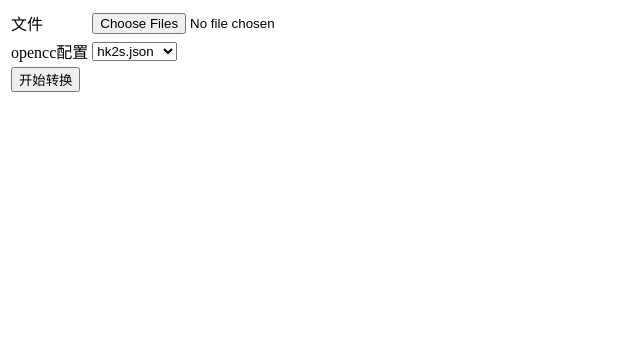
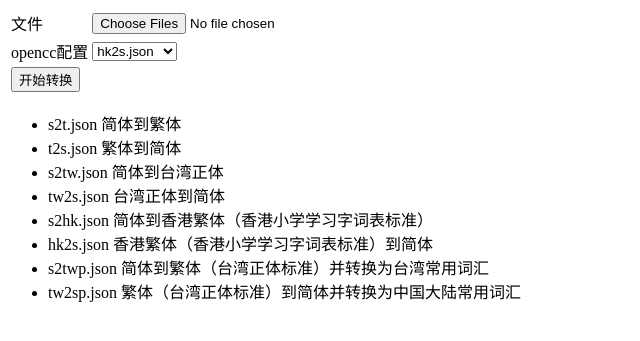
Before and after one commit to jiang-wen/php-tools, a PHP site: page / in a window 1280 px wide. Shown: the top 341 px of the page, without its empty margins (0-640 px from the left). Run offline with PHP 8.4, Linux system fonts and the light colour scheme.

Commit message:
增加配置解释

```diff
--- a/opencc/index.php
+++ b/opencc/index.php
@@ -32,35 +32,15 @@
     </table>
 </form>
 
+<ul>
+    <li>s2t.json 简体到繁体</li>
+    <li>t2s.json 繁体到简体</li>
+    <li>s2tw.json 简体到台湾正体</li>
+    <li>tw2s.json 台湾正体到简体</li>
+    <li>s2hk.json 简体到香港繁体（香港小学学习字词表标准）</li>
+    <li>hk2s.json 香港繁体（香港小学学习字词表标准）到简体</li>
+    <li>s2twp.json 简体到繁体（台湾正体标准）并转换为台湾常用词汇</li>
+    <li>tw2sp.json 繁体（台湾正体标准）到简体并转换为中国大陆常用词汇</li>
+</ul>
 </body>
 </html>
-
-
-
-
-
-
-
-<?php
-
-
-//$opencc = "D:/opencc-1.0.4/bin/opencc ";
-//
-//$in_dir = "D:/phpStudy/WWW/market2.x7sy.com/application/controllers/";
-//$dir = scandir($in_dir);
-//$out_dir = "D:/market2_web_x7sy/";
-//
-//$config = "D:/opencc-1.0.4/share/opencc/s2t.json";
-//$out = "D:/test.txt";
-//@unlink($in_dir);
-//$arr = array_map(function($val) use($opencc,$in_dir,$out_dir,$config){
-//	if(!is_dir($in_dir.$val)){
-//
-//		return "opencc -i {$in_dir}{$val} -o {$out_dir}{$val} -c {$config} ";
-//	}
-//
-//},$dir);
-//
-//file_put_contents($out,implode("\r\n",$arr));
-//echo "执行完毕";
-?>
```
